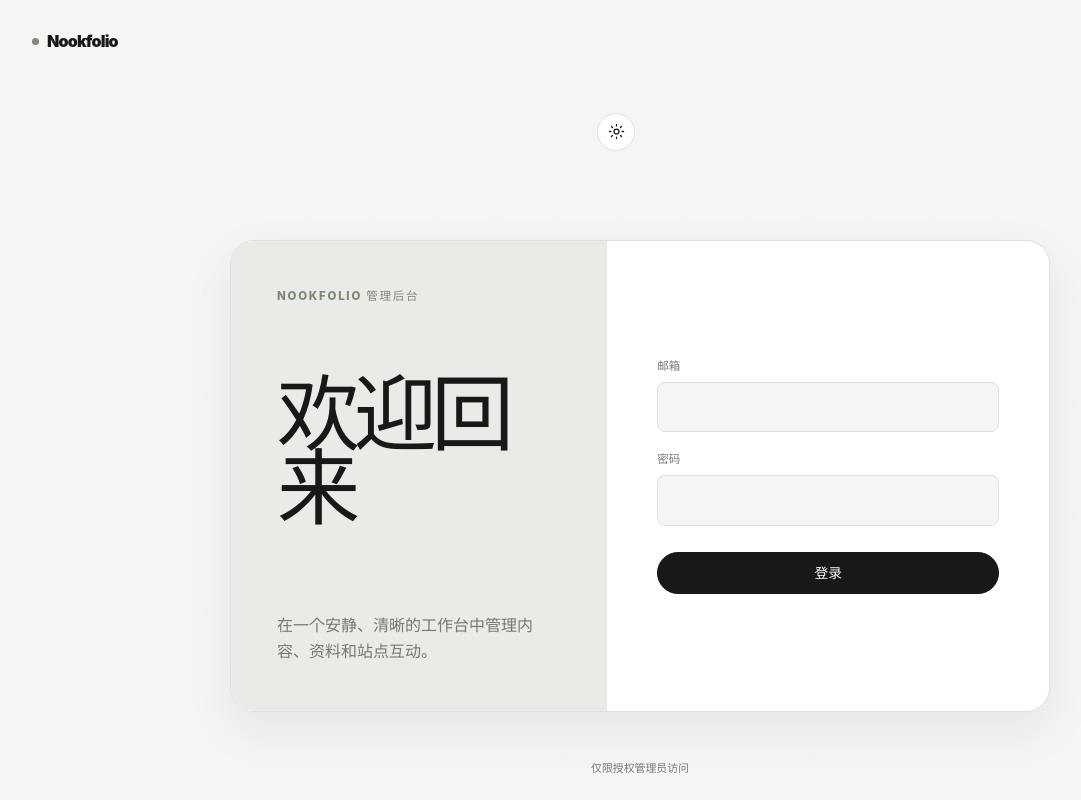
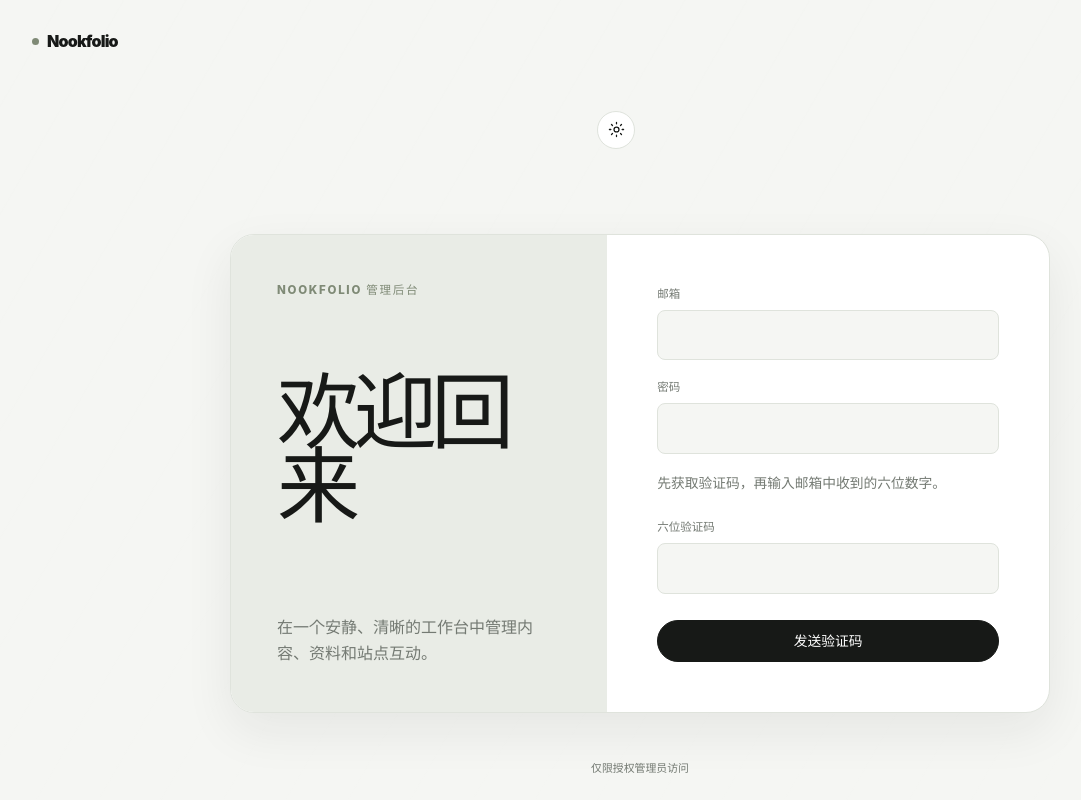
Before and after one commit to Jov3c/Nookfolio, a Nuxt app: page /admin/login in a window 1280 px wide. Shown: the whole page, without its empty margins (0-1081 px from the left). Built offline with nearby package versions, Linux system fonts and the light colour scheme; no server answers.

Commit message:
fix: keep admin verification field visible

```diff
--- a/app/pages/admin/login.vue
+++ b/app/pages/admin/login.vue
@@ -94,24 +94,32 @@ function resetLogin() {
       <p>在一个安静、清晰的工作台中管理内容、资料和站点互动。</p>
     </div>
 
-    <form v-if="step === 'credentials'" @submit.prevent="submit">
+    <form @submit.prevent="step === 'credentials' ? submit() : verifyCode()">
       <label for="admin-email">邮箱</label>
-      <input id="admin-email" v-model="form.email" type="email" autocomplete="username" required />
+      <input
+        id="admin-email"
+        v-model="form.email"
+        type="email"
+        autocomplete="username"
+        :disabled="step === 'code'"
+        required
+      />
       <label for="admin-password">密码</label>
       <input
         id="admin-password"
         v-model="form.password"
         type="password"
         autocomplete="current-password"
+        :disabled="step === 'code'"
         required
       />
-      <p v-if="errorMessage" class="login-error" role="alert">{{ errorMessage }}</p>
-      <button class="button" type="submit" :disabled="!isHydrated || isSubmitting">
-        {{ isSubmitting ? '正在登录…' : '登录' }}
-      </button>
-    </form>
-    <form v-else @submit.prevent="verifyCode">
-      <p class="login-step-copy">验证码已发送到管理员邮箱，请在 5 分钟内完成验证。</p>
+      <p class="login-step-copy">
+        {{
+          step === 'code'
+            ? '验证码已发送到管理员邮箱，请在 5 分钟内完成验证。'
+            : '先获取验证码，再输入邮箱中收到的六位数字。'
+        }}
+      </p>
       <label for="admin-code">六位验证码</label>
       <input
         id="admin-code"
@@ -121,17 +129,27 @@ function resetLogin() {
         autocomplete="one-time-code"
         pattern="[0-9]{6}"
         maxlength="6"
-        required
+        :disabled="step !== 'code' || isSubmitting"
+        :required="step === 'code'"
       />
       <p v-if="errorMessage" class="login-error" role="alert">{{ errorMessage }}</p>
       <button
+        v-if="step === 'credentials'"
+        class="button"
+        type="submit"
+        :disabled="!isHydrated || isSubmitting"
+      >
+        {{ isSubmitting ? '正在发送…' : '发送验证码' }}
+      </button>
+      <button
+        v-else
         class="button"
         type="submit"
         :disabled="isSubmitting || verification.code.length !== 6"
       >
         {{ isSubmitting ? '正在验证…' : '验证并登录' }}
       </button>
-      <div class="login-code-actions">
+      <div v-if="step === 'code'" class="login-code-actions">
         <button type="button" :disabled="isSubmitting" @click="resendCode">重新发送</button>
         <button type="button" @click="resetLogin">返回</button>
       </div>
```
Also changed, not shown: 1 other file (tests, documents, lock files or other folders).
